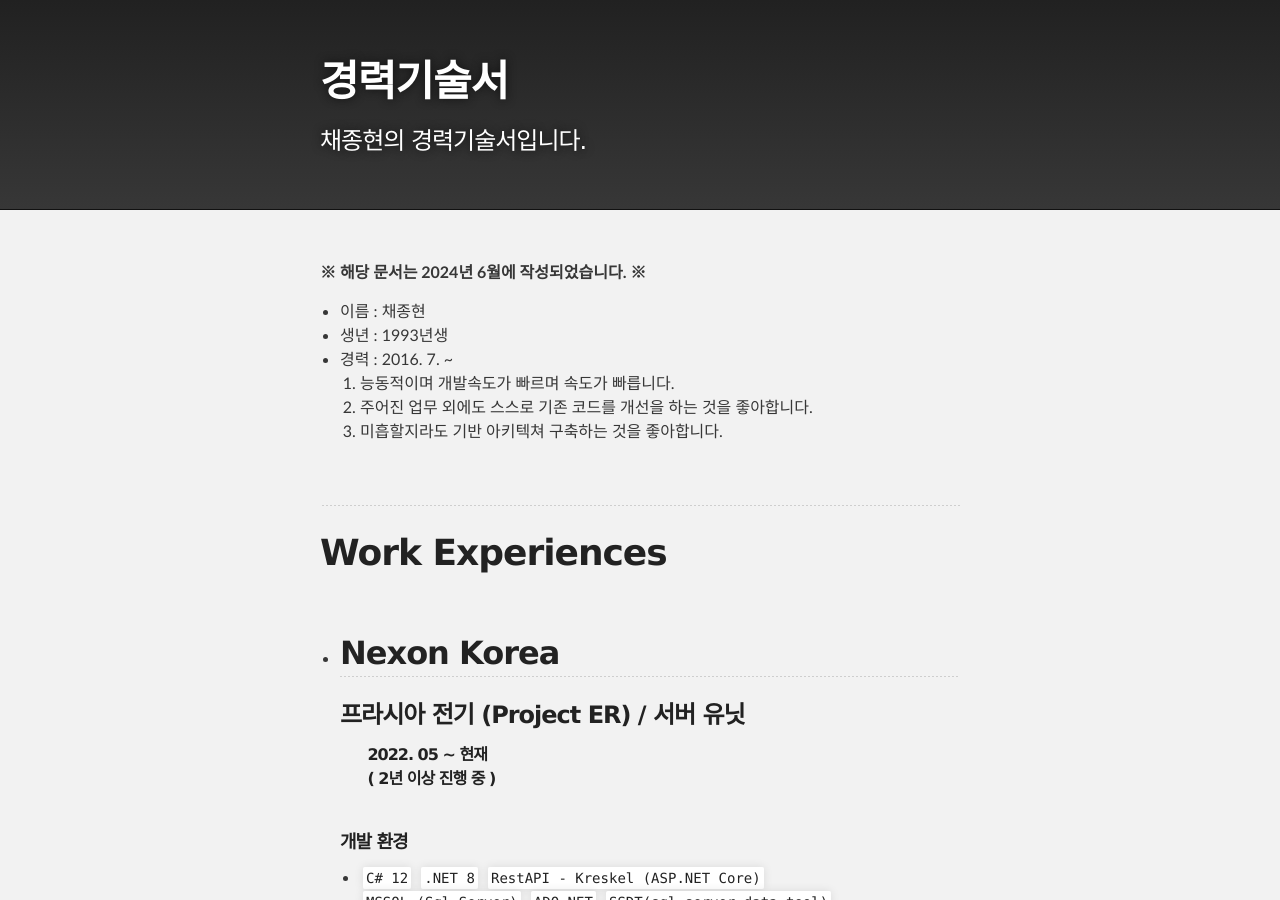
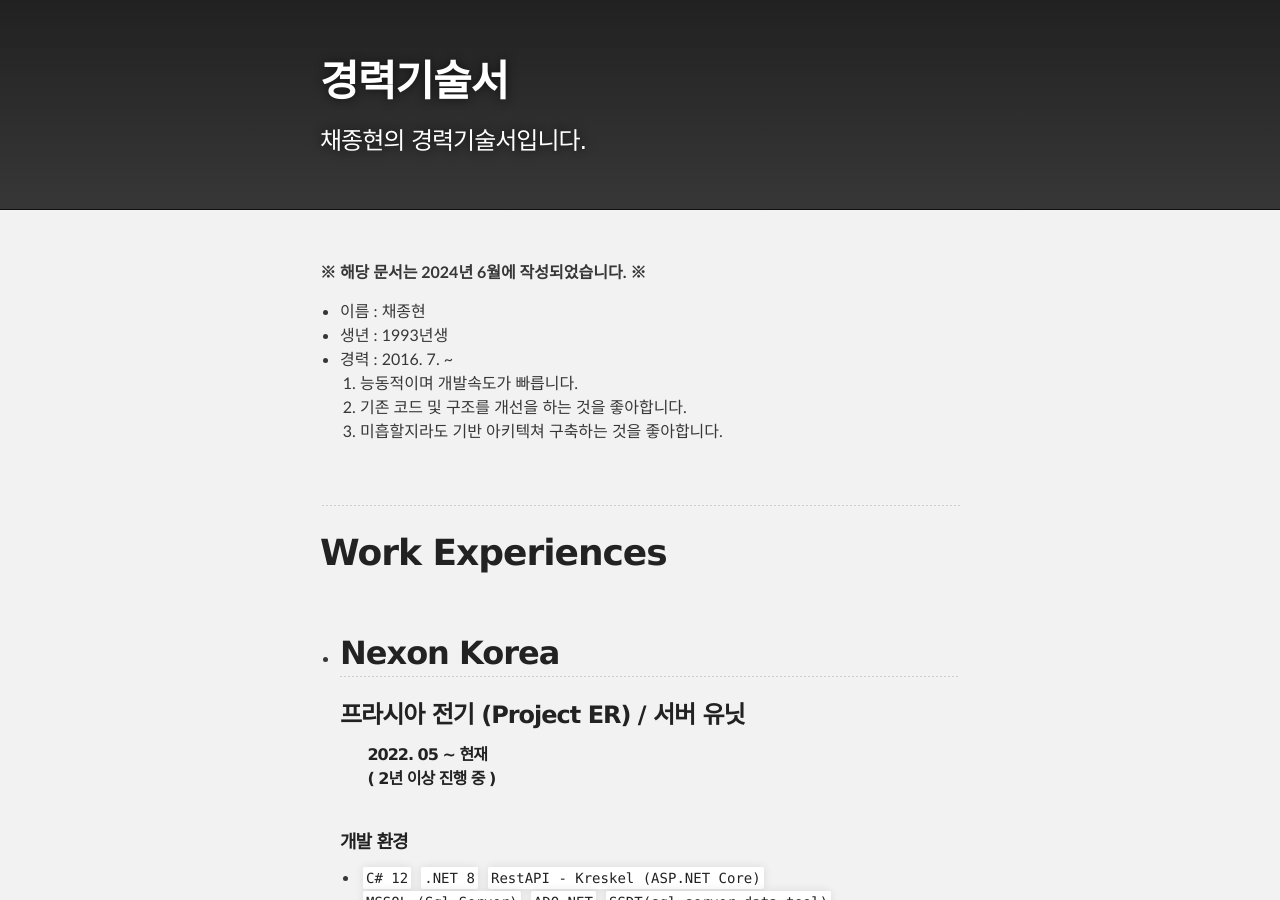
Before and after one commit to jonghyunChae/resume, a Jekyll site: the page built from index.md, in a window 1280 px wide and 900 px high. Built offline with Jekyll 4.4.1, drawn with Linux system fonts in a browser that asks for light colours.

Commit message:
마무리

```diff
--- a/index.md
+++ b/index.md
@@ -7,8 +7,8 @@ layout: default
 * 이름 : 채종현
 * 생년 : 1993년생
 * 경력 : 2016. 7. ~
-1. 능동적이며 개발속도가 빠르며 속도가 빠릅니다.
-2. 주어진 업무 외에도 스스로 기존 코드를 개선을 하는 것을 좋아합니다.
+1. 능동적이며 개발속도가 빠릅니다.
+2. 기존 코드 및 구조를 개선을 하는 것을 좋아합니다.
 3. 미흡할지라도 기반 아키텍쳐 구축하는 것을 좋아합니다.
 
 <br>
@@ -50,7 +50,9 @@ NavMesh 기반의 게임이고 게임 클라이언트 접속이 종료되어도
 	  - 인스턴스 던전 기반 시스템 개발
 	  - 특수화 되어있던 필드 구성을 모든 시스템을 인스턴스 필드에서 활용할 수 있도록 개선 (마을 기능, 어시스트 등)
 	- **그 외 전투, 사망, 버프, 스킬 시스템 개발 등**
-<br><br>
+<br>
+<br>
+___
 ### 마비노기 영웅전 / 서버 유닛
 ###### &nbsp;&nbsp;&nbsp;&nbsp;&nbsp;&nbsp;2018. 05 ~ 2022. 05 <br>&nbsp;&nbsp;&nbsp;&nbsp;&nbsp;&nbsp;( 4년 )
 ##### <br>개발 환경
```
